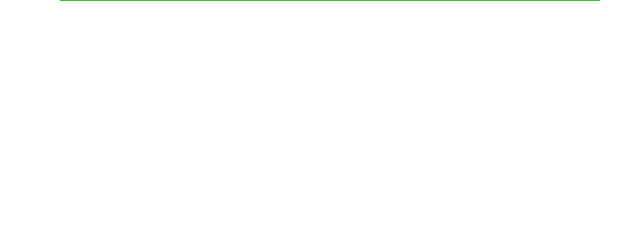
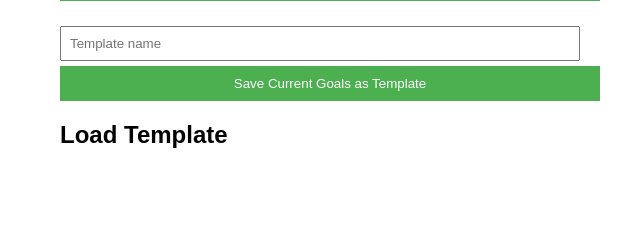
Before and after one commit to kevinl03/DecisionWeight, a Flask app: template templates/index.html in a window 1280 px wide. Shown: the part 328-564 px from the top of the page, without its empty margins (640-1280 px from the left). Run offline with Flask 3, Linux system fonts and the light colour scheme; the template is opened without the code that fills it, so the values that code supplies are empty.

Commit message:
template goals can now be saved  and loaded, i.e short term and long-term

```diff
--- a/app.py
+++ b/app.py
@@ -1,6 +1,5 @@
 from flask import Flask, render_template, request, redirect, url_for
 import sqlite3
-import os
 from datetime import datetime
 
 app = Flask(__name__)
@@ -25,6 +24,22 @@ def init_db():
             total_score REAL NOT NULL
         )
     ''')
+    c.execute('''
+        CREATE TABLE IF NOT EXISTS templates (
+            id INTEGER PRIMARY KEY,
+            name TEXT NOT NULL
+        )
+    ''')
+    c.execute('''
+        CREATE TABLE IF NOT EXISTS template_goals (
+            id INTEGER PRIMARY KEY,
+            template_id INTEGER NOT NULL,
+            name TEXT NOT NULL,
+            weight INTEGER NOT NULL,
+            timestamp TEXT NOT NULL,
+            FOREIGN KEY (template_id) REFERENCES templates (id)
+        )
+    ''')
     conn.commit()
     conn.close()
 
@@ -46,7 +61,8 @@ def init_db():
 def index():
     goals = get_goals()
     decisions = get_decisions()
-    return render_template('index.html', goals=goals, decisions=decisions, result=None)
+    templates = get_templates()
+    return render_template('index.html', goals=goals, decisions=decisions, templates=templates, result=None)
 
 @app.route('/archived')
 def archived():
@@ -145,6 +161,41 @@ def add_decision():
 
     return render_template('index.html', goals=get_goals(), decisions=get_decisions(), result=total_score)
 
+@app.route('/save_template', methods=['POST'])
+def save_template():
+    template_name = request.form['template_name']
+    conn = sqlite3.connect('database.db')
+    c = conn.cursor()
+    c.execute('INSERT INTO templates (name) VALUES (?)', (template_name,))
+    template_id = c.lastrowid
+
+    goals = get_goals()
+    for goal in goals:
+        c.execute('INSERT INTO template_goals (template_id, name, weight, timestamp) VALUES (?, ?, ?, ?)',
+                  (template_id, goal[1], goal[2], goal[3]))
+
+    conn.commit()
+    conn.close()
+    return redirect(url_for('index'))
+
+@app.route('/load_template/<int:template_id>', methods=['POST'])
+def load_template(template_id):
+    conn = sqlite3.connect('database.db')
+    c = conn.cursor()
+
+    # Clear current goals
+    c.execute('DELETE FROM goals')
+
+    # Load goals from the template
+    c.execute('SELECT name, weight, timestamp FROM template_goals WHERE template_id = ?', (template_id,))
+    template_goals = c.fetchall()
+    for goal in template_goals:
+        c.execute('INSERT INTO goals (name, weight, timestamp) VALUES (?, ?, ?)', (goal[0], goal[1], goal[2]))
+
+    conn.commit()
+    conn.close()
+    return redirect(url_for('index'))
+
 def get_goals():
     conn = sqlite3.connect('database.db')
     c = conn.cursor()
@@ -177,6 +228,14 @@ def get_previous_decisions():
     conn.close()
     return decisions
 
+def get_templates():
+    conn = sqlite3.connect('database.db')
+    c = conn.cursor()
+    c.execute('SELECT * FROM templates')
+    templates = c.fetchall()
+    conn.close()
+    return templates
+
 if __name__ == '__main__':
     init_db()
     app.run(debug=True)
--- a/templates/index.html
+++ b/templates/index.html
@@ -167,6 +167,21 @@
                     </li>
                 {% endfor %}
             </ul>
+            <form action="/save_template" method="post">
+                <input type="text" name="template_name" placeholder="Template name" required>
+                <button type="submit">Save Current Goals as Template</button>
+            </form>
+            <h2>Load Template</h2>
+            <ul>
+                {% for template in templates %}
+                    <li>
+                        <span>{{ template[1] }}</span>
+                        <form action="/load_template/{{ template[0] }}" method="post" style="display:inline;">
+                            <button type="submit">Load</button>
+                        </form>
+                    </li>
+                {% endfor %}
+            </ul>
         </div>
     </div>
     <script>
```
